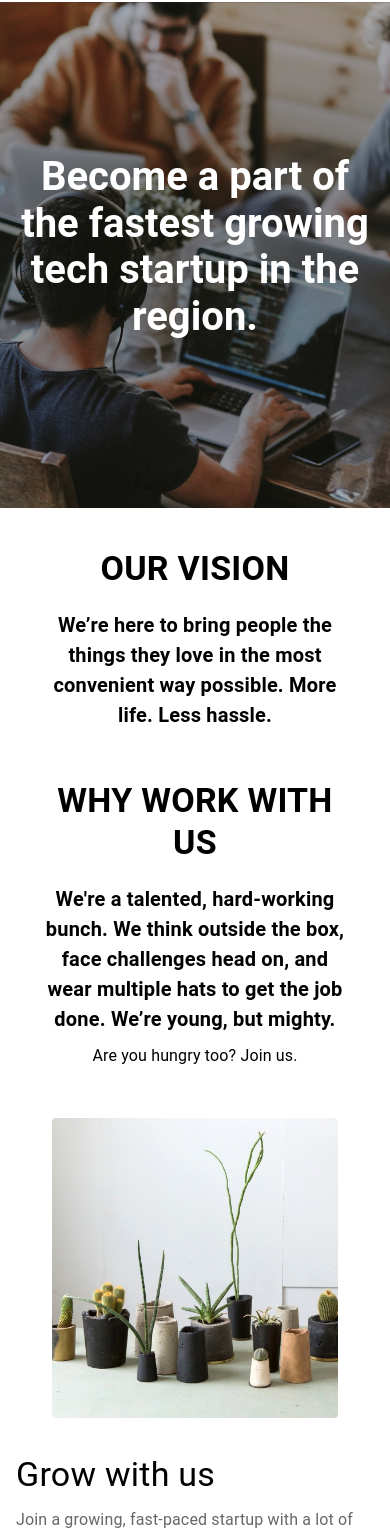
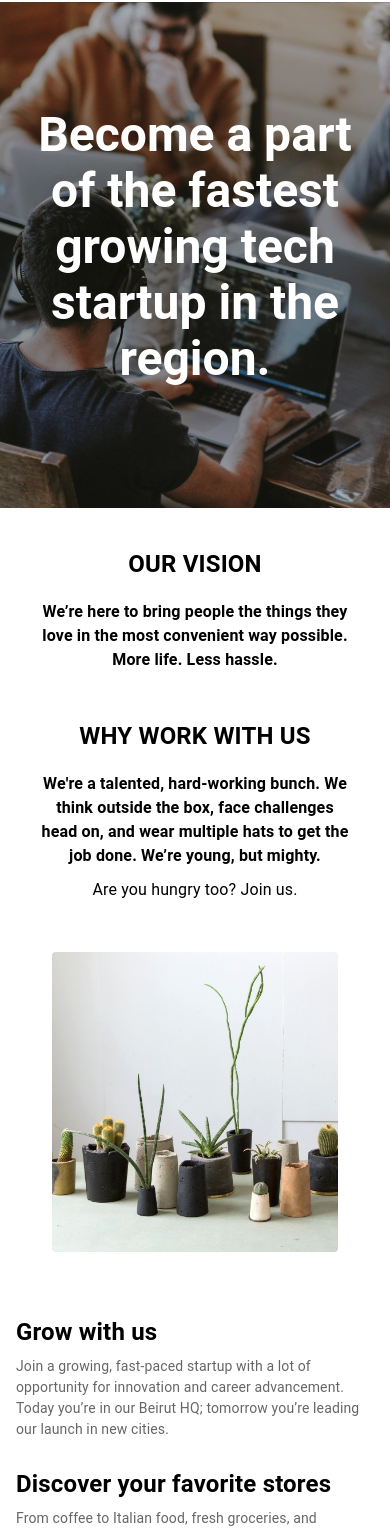
Before and after one commit to rohitsaini00140/Yubai, a React (Create React App) app: page /carrier in a window 390 px wide. Shown: the part 74-1605 px from the top of the page. Built offline with nearby package versions, Linux system fonts and the light colour scheme.

Commit message:
fixed Mobile  View

```diff
--- a/src/component/Card.js
+++ b/src/component/Card.js
@@ -15,7 +15,7 @@ const data = [
       "Work flexible hours, earn more money, and deliver for the city’s trendiest restaurants.",
     buttonText: "PARTNER WITH US ",
     image:
-      "https://img.freepik.com/free-vector/beautiful-green-landscape-background_1048-2991.jpg",
+      "/images/newimg.jpg",
   },
 ];
 
--- a/src/pages/Media.js
+++ b/src/pages/Media.js
@@ -3,8 +3,8 @@ import { Container, Typography} from "@mui/material";
 
 function Media() {
   return (
-    <Container sx={{ padding:{xs:"50px 50px",sm: "50px 100px" }}}>
-      <Typography variant="h4" gutterBottom>
+    <Container sx={{ padding:{xs:"50px 50px",sm: "40px 90px" }}}>
+      <Typography variant="h4" gutterBottom  sx={{fontSize:{xs:"24px",sm:"34px"},fontWeight:600,mt:{xs:"30px",sm:'0px'},textAlign:"left"}} >
         Yubai closes $18Mn Series B Round
       </Typography>
       <Typography variant="body1" paragraph sx={{textAlign:"left"}}>
--- a/src/pages/becomePartner/BecomePartner.js
+++ b/src/pages/becomePartner/BecomePartner.js
@@ -38,7 +38,7 @@ const BecomePartner = () => {
 
       <Box sx={{ padding: { xs: "20px", sm: "50px", md: "50px" } }}>
         <Typography variant="h3" sx={{fontSize:{xs:"24px",sm:"34px"},fontWeight:600,mt:{xs:"30px",sm:'0px'}}}>
-          Fast & easy delivery
+        Partner with Us
         </Typography>
         <Typography sx={{ color: "black",mt:"10px"}}>
           We offer an end-to-end logistics service that makes it incredibly easy
@@ -52,7 +52,7 @@ const BecomePartner = () => {
         <PartnerSection />
 
         <Box>
-          <h3>What our partners say</h3>
+          <Typography variant="h3" sx={{fontSize:{xs:"24px",sm:"34px"},fontWeight:600,mt:{xs:"30px",sm:'0px'}}} >What our partners say</Typography>
           <FirstCard/>
           <Second/>
         <ThirdCard/>
--- a/src/pages/becomePartner/FifthCard.js
+++ b/src/pages/becomePartner/FifthCard.js
@@ -12,7 +12,7 @@ function FifthCard() {
             src="/images/image1.jpeg"
             alt="Discover Image"
             sx={{
-              width: { xs: "80%", md: "70%" },
+              width: { xs: "90%", md: "70%" },
               borderRadius: 1,
               height: { xs: "300px", md: "250px" },
               mt: "40px",
--- a/src/pages/becomePartner/FirstCard.js
+++ b/src/pages/becomePartner/FirstCard.js
@@ -11,7 +11,7 @@ function FirstCard() {
             component="img"
             src="/images/Theslow.png"
             alt="Discover Image"
-            sx={{ width:{xs:"80%",md:'70%'}, borderRadius: 1,height:{xs:"300px",md:"250px"},mt:"40px" }}
+            sx={{ width:{xs:"90%",md:'70%'}, borderRadius: 1,height:{xs:"300px",md:"250px"},mt:"40px" }}
           />
         </Grid>
 
--- a/src/pages/becomePartner/FourthCard.js
+++ b/src/pages/becomePartner/FourthCard.js
@@ -25,7 +25,7 @@ function ForthCard() {
             src="/images/IMG.jpg"
             alt="Discover Image"
             sx={{
-              width: { xs: "80%", md: "70%" },
+              width: { xs: "90%", md: "70%" },
               borderRadius: 1,
               height: { xs: "300px", md: "250px" },
               mt: "40px",
--- a/src/pages/becomePartner/SecondCard.js
+++ b/src/pages/becomePartner/SecondCard.js
@@ -30,7 +30,7 @@ function Second() {
             src="/images/Untitled.png"
             alt="Discover Image"
             sx={{
-              width: { xs: "80%", md: "70%" },
+              width: { xs: "90%", md: "70%" },
               borderRadius: 1,
               height: { xs: "300px", md: "250px" },
               mt: "40px",
--- a/src/pages/becomePartner/ThirdCard.js
+++ b/src/pages/becomePartner/ThirdCard.js
@@ -12,7 +12,7 @@ function ThirdCard() {
             src="/images/Untitled1.png"
             alt="Discover Image"
             sx={{
-              width: { xs: "80%", md: "70%" },
+              width: { xs: "90%", md: "70%" },
               borderRadius: 1,
               height: { xs: "300px", md: "250px" },
               mt: "40px",
--- a/src/pages/carrier1/Carrier.js
+++ b/src/pages/carrier1/Carrier.js
@@ -26,7 +26,7 @@ function Carrier() {
         <Container>
           <Typography
             variant="h3"
-            sx={{ fontWeight: "bold", color: "#fff", mb: 2, fontSize: "40px" }}
+            sx={{ fontWeight: "bold", color: "#fff", mb: 2 }}
           >
             Become a part of the fastest growing tech startup in the region.
           </Typography>
@@ -37,16 +37,16 @@ function Carrier() {
         sx={{ mt: "30px", padding: { xs: "10px 40px", sm: "10px 100px" } }}
       >
         <Box>
-          <Typography variant="h4" sx={{ fontWeight: 600,mb:"20px"}}>OUR VISION</Typography>
-          <Typography sx={{ fontSize: "20px", fontWeight: 600 }}>
+          <Typography variant="h4"  sx={{fontSize:{xs:"24px",sm:"34px"},fontWeight:600,mt:{xs:"2px",sm:'0px'}}}>OUR VISION</Typography>
+          <Typography sx={{ fontSize: {xs:"16px",sm:"18px"}, fontWeight: 600 ,mt:{xs:"20px",sm:'20px'}}}>
             We’re here to bring people the things they love in the most
             convenient way possible. More life. Less hassle.
           </Typography>
         </Box>
 
         <Box sx={{ mt: "50px" }}>
-          <Typography variant="h4" sx={{ fontWeight: 600,mb:"20px"}}>WHY WORK WITH US</Typography>
-          <Typography sx={{ fontSize: "20px", fontWeight: 600 }}>
+          <Typography variant="h4" sx={{fontSize:{xs:"24px",sm:"34px"},fontWeight:600,mt:{xs:"2px",sm:'0px'}}}>WHY WORK WITH US</Typography>
+          <Typography sx={{ fontSize: {xs:"16px",sm:"18px"}, fontWeight: 600 ,mt:{xs:"20px",sm:'20px'}}}>
             We're a talented, hard-working bunch. We think outside the box, face
             challenges head on, and wear multiple hats to get the job done.
             We’re young, but mighty.
--- a/src/pages/carrier1/FirstCard.js
+++ b/src/pages/carrier1/FirstCard.js
@@ -18,10 +18,10 @@ function FirstCard() {
         {/* Right Side - Image */}
         <Grid item xs={12} md={6}>
           <Box   sx={{textAlign:'left'}}>
-            <Typography variant="h4" gutterBottom>
+            <Typography variant="h4" gutterBottom sx={{fontSize:{xs:"24px",sm:"34px"},fontWeight:600,mt:{xs:"30px",sm:'0px'}}}>
             Grow with us
             </Typography>
-            <Typography variant="body1" color="textSecondary">
+            <Typography variant="body1" color="textSecondary" sx={{textAlign:"left",fontSize:{xs:"14px",sm:"16px"}}}>
             Join a growing, fast-paced startup with a lot of opportunity for innovation and career advancement. Today you’re in our Beirut HQ; tomorrow you’re leading our launch in new cities.
             </Typography>
           </Box>
--- a/src/pages/carrier1/Second.js
+++ b/src/pages/carrier1/Second.js
@@ -9,10 +9,10 @@ function Second() {
         {/* Left Side - Content */}
         <Grid item xs={12} md={6}>
           <Box sx={{textAlign:"left"}}>
-            <Typography variant="h4" gutterBottom  >
+            <Typography variant="h4" gutterBottom sx={{fontSize:{xs:"24px",sm:"34px"},fontWeight:600,mt:{xs:"30px",sm:'0px'}}} >
               Discover your favorite stores
             </Typography>
-            <Typography variant="body1" color="textSecondary">
+            <Typography variant="body1" color="textSecondary" sx={{textAlign:"left",fontSize:{xs:"14px",sm:"16px"}}}>
               From coffee to Italian food, fresh groceries, and electronics,
               we’ve got all your favorite restaurants and stores all in one
               place.
```
Also changed, not shown: public/images/newimg.jpg (added).
